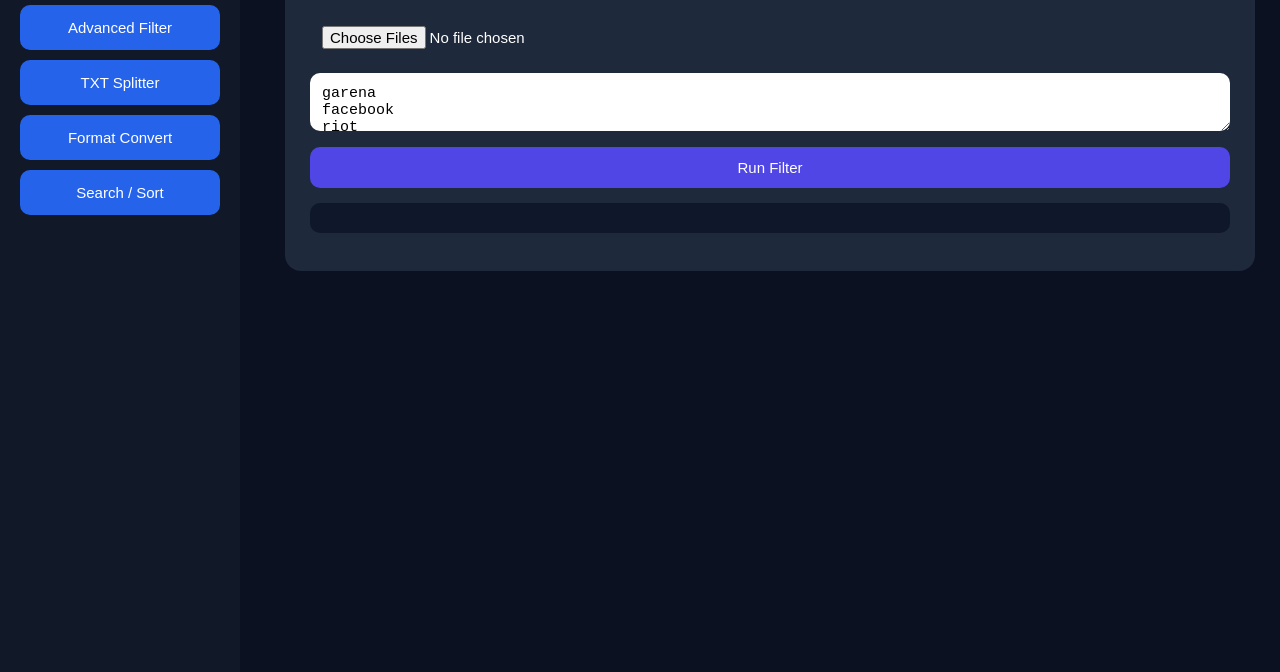
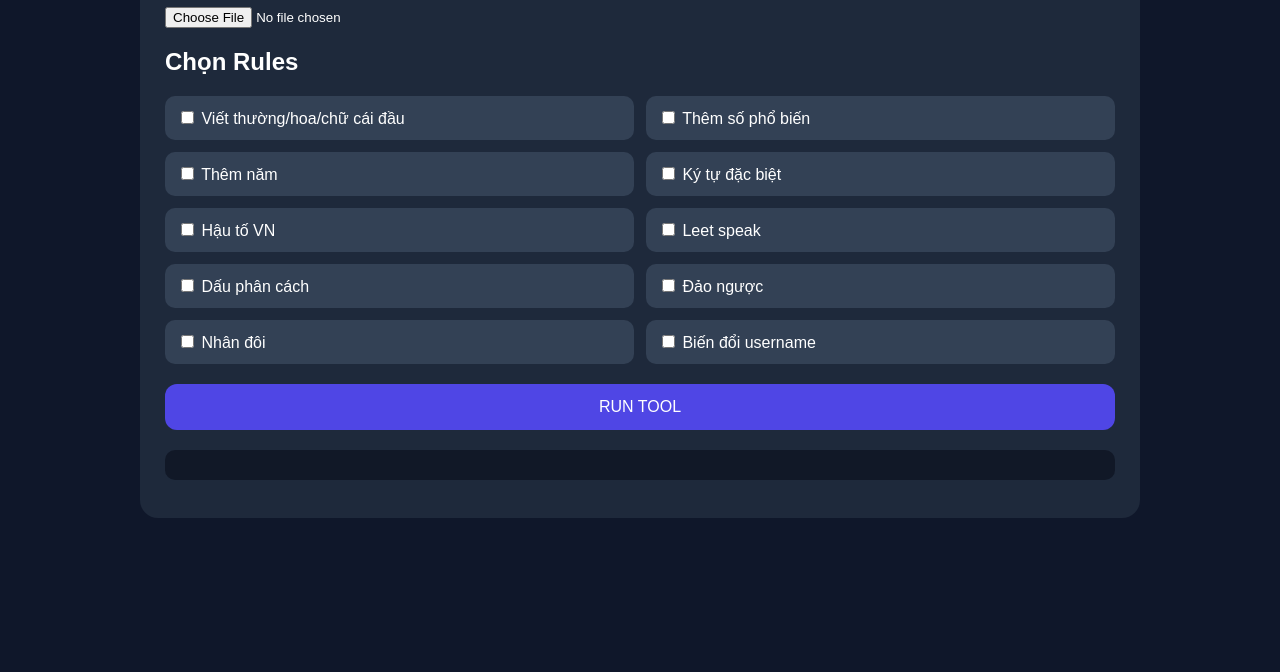
Before and after one commit to teddyvrp/garena-filter-tools, a plain HTML site: page index.html in a window 1280 px wide. Shown: the part 128-800 px from the top of the page. Drawn offline with Linux system fonts and the light colour scheme.

Commit message:
Add files via upload

```diff
--- a/index.html
+++ b/index.html
@@ -1,437 +1,307 @@
-
 <!DOCTYPE html>
 <html lang="vi">
 <head>
 <meta charset="UTF-8">
 <meta name="viewport" content="width=device-width, initial-scale=1.0">
-<title>Ultimate TXT Suite</title>
+<title>Password Variant Generator</title>
 
 <style>
 body{
     margin:0;
     font-family:Arial;
-    background:#0b1120;
+    background:#0f172a;
     color:white;
+    padding:30px;
 }
 
-.sidebar{
-    position:fixed;
-    left:0;
-    top:0;
-    width:240px;
-    height:100%;
-    background:#111827;
-    padding:20px;
-    box-sizing:border-box;
-}
-
-.sidebar h2{
-    margin-top:0;
-}
-
-.menu-btn{
-    width:100%;
-    padding:14px;
-    margin-top:10px;
-    border:none;
-    border-radius:10px;
-    background:#2563eb;
-    color:white;
-    cursor:pointer;
-    font-size:15px;
-}
-
-.menu-btn:hover{
-    background:#1d4ed8;
-}
-
-.main{
-    margin-left:260px;
-    padding:25px;
+.container{
+    max-width:1000px;
+    margin:auto;
 }
 
 .card{
     background:#1e293b;
     padding:25px;
-    border-radius:16px;
+    border-radius:18px;
 }
 
-input,textarea,select,button{
-    width:100%;
-    padding:12px;
-    margin-top:12px;
-    border:none;
-    border-radius:10px;
-    box-sizing:border-box;
-    font-size:15px;
+.grid{
+    display:grid;
+    grid-template-columns:repeat(2,1fr);
+    gap:12px;
 }
 
-button.action{
+.rule{
+    background:#334155;
+    padding:12px;
+    border-radius:10px;
+}
+
+button{
+    width:100%;
+    padding:14px;
+    border:none;
+    border-radius:12px;
     background:#4f46e5;
     color:white;
+    font-size:16px;
     cursor:pointer;
-}
-
-button.action:hover{
-    background:#4338ca;
+    margin-top:20px;
 }
 
 pre{
-    background:#0f172a;
+    background:#111827;
     padding:15px;
     border-radius:10px;
-    margin-top:15px;
+    margin-top:20px;
+    max-height:300px;
     overflow:auto;
-    max-height:350px;
-}
-
-.page{
-    display:none;
-}
-
-.page.active{
-    display:block;
 }
 </style>
 </head>
 <body>
 
-<div class="sidebar">
+<div class="container">
 
-<h2>TXT TOOL MENU</h2>
+<div class="card">
 
-<button class="menu-btn" onclick="showPage('filterPage')">
-Filter Domain
-</button>
+<h1>Password Variant Generator</h1>
 
-<button class="menu-btn" onclick="showPage('advancedPage')">
-Advanced Filter
-</button>
+<input type="file" id="fileInput">
 
-<button class="menu-btn" onclick="showPage('splitPage')">
-TXT Splitter
-</button>
+<h2>Chọn Rules</h2>
 
-<button class="menu-btn" onclick="showPage('convertPage')">
-Format Convert
-</button>
+<div class="grid">
 
-<button class="menu-btn" onclick="showPage('searchPage')">
-Search / Sort
-</button>
+<label class="rule">
+<input type="checkbox" value="case">
+ Viết thường/hoa/chữ cái đầu
+</label>
+
+<label class="rule">
+<input type="checkbox" value="number">
+ Thêm số phổ biến
+</label>
+
+<label class="rule">
+<input type="checkbox" value="year">
+ Thêm năm
+</label>
+
+<label class="rule">
+<input type="checkbox" value="special">
+ Ký tự đặc biệt
+</label>
+
+<label class="rule">
+<input type="checkbox" value="suffix">
+ Hậu tố VN
+</label>
+
+<label class="rule">
+<input type="checkbox" value="leet">
+ Leet speak
+</label>
+
+<label class="rule">
+<input type="checkbox" value="separator">
+ Dấu phân cách
+</label>
+
+<label class="rule">
+<input type="checkbox" value="reverse">
+ Đảo ngược
+</label>
+
+<label class="rule">
+<input type="checkbox" value="double">
+ Nhân đôi
+</label>
+
+<label class="rule">
+<input type="checkbox" value="username">
+ Biến đổi username
+</label>
 
 </div>
 
-<div class="main">
-
-<div id="filterPage" class="page active">
-<div class="card">
-
-<h1>Filter Domain + Remove Duplicate</h1>
-
-<input type="file" id="filterFile" multiple>
-
-<textarea id="domains">garena
-facebook
-riot
-steam</textarea>
-
-<button class="action" onclick="runFilter()">
-Run Filter
+<button onclick="runTool()">
+RUN TOOL
 </button>
 
-<pre id="filterInfo"></pre>
+<pre id="output"></pre>
 
-</div>
-</div>
-
-<div id="advancedPage" class="page">
-<div class="card">
-
-<h1>Advanced TXT Filter</h1>
-
-<input type="file" id="advancedFile">
-
-<input type="number" id="skin" placeholder="Skin >=" value="0">
-<input type="number" id="ss" placeholder="SS >=" value="0">
-<input type="number" id="sss" placeholder="SSS >=" value="0">
-
-<select id="ban">
-<option value="">Ban --</option>
-<option>No</option>
-<option>Yes</option>
-</select>
-
-<button class="action" onclick="advancedFilter()">
-Run Advanced Filter
-</button>
-
-<pre id="advancedInfo"></pre>
-
-</div>
-</div>
-
-<div id="splitPage" class="page">
-<div class="card">
-
-<h1>TXT Splitter</h1>
-
-<input type="file" id="splitFile">
-
-<select id="splitMode">
-<option value="lines">Theo số dòng</option>
-<option value="parts">Theo số file</option>
-</select>
-
-<input type="number" id="splitValue" value="5">
-
-<button class="action" onclick="splitTxt()">
-Split TXT
-</button>
-
-<pre id="splitInfo"></pre>
-
-</div>
-</div>
-
-<div id="convertPage" class="page">
-<div class="card">
-
-<h1>Format Converter</h1>
-
-<input type="file" id="convertFile">
-
-<select id="convertType">
-<option value="emailpass">email:pass</option>
-<option value="userpass">user:pass</option>
-</select>
-
-<button class="action" onclick="convertFormat()">
-Convert
-</button>
-
-<pre id="convertInfo"></pre>
-
-</div>
-</div>
-
-<div id="searchPage" class="page">
-<div class="card">
-
-<h1>Search / Sort</h1>
-
-<input type="file" id="searchFile">
-
-<input type="text" id="keyword" placeholder="Nhập keyword">
-
-<button class="action" onclick="searchTxt()">
-Search
-</button>
-
-<pre id="searchInfo"></pre>
-
-</div>
 </div>
 
 </div>
 
 <script>
 
-function showPage(id){
+const MAX_LEN = 18;
 
- document.querySelectorAll(".page").forEach(p=>{
-   p.classList.remove("active");
- });
+function tokenize(pwd){
+    return pwd.match(/[A-Za-z]+|\\d+|[^A-Za-z0-9]/g) || [];
+}
 
- document.getElementById(id).classList.add("active");
+function validVariant(v, original){
+
+    if(!v || v === original) return false;
+
+    if(v.length > MAX_LEN) return false;
+
+    if(/^(.)\\1+$/.test(v)) return false;
+
+    return true;
 }
 
 function download(content,name){
 
- const blob = new Blob([content], {type:"text/plain"});
+    const blob = new Blob([content], {type:"text/plain"});
 
- const a = document.createElement("a");
+    const a = document.createElement("a");
 
- a.href = URL.createObjectURL(blob);
+    a.href = URL.createObjectURL(blob);
 
- a.download = name;
+    a.download = name;
 
- a.click();
+    a.click();
 }
 
-async function runFilter(){
+async function runTool(){
 
- const files=document.getElementById("filterFile").files;
+    const file = document.getElementById("fileInput").files[0];
 
- const domains=document.getElementById("domains")
- .value.toLowerCase().split("\n");
+    if(!file){
+        alert("Chọn file TXT");
+        return;
+    }
 
- let set=new Set();
+    const text = await file.text();
 
- for(const file of files){
+    const lines = text.split(/\\r?\\n/);
 
-   const text=await file.text();
+    const rules = [...document.querySelectorAll("input[type=checkbox]:checked")]
+    .map(x=>x.value);
 
-   const lines=text.split(/\r?\n/);
+    let output = [];
 
-   for(const line of lines){
+    for(const line of lines){
 
-      const low=line.toLowerCase();
+        if(!line.includes(":")) continue;
 
-      if(domains.some(d=>low.includes(d))){
+        const parts = line.split(":");
 
-         const p=line.split(":");
+        const user = parts[0];
 
-         if(p.length>=2){
-            set.add(p.slice(-2).join(":"));
-         }
-      }
-   }
- }
+        const pwd = parts.slice(1).join(":");
 
- download([...set].join("\n"),"filtered.txt");
+        const tokens = tokenize(pwd);
 
- document.getElementById("filterInfo").textContent=
- "Filtered: "+set.size;
-}
+        let variants = [];
 
-function getValue(line,key){
+        if(rules.includes("case")){
 
- const regex = new RegExp(key + ":\\s*([^|]+)");
+            const word = tokens.join("");
 
- const match = line.match(regex);
+            variants.push(
+                word.toLowerCase(),
+                word.toUpperCase(),
+                word.charAt(0).toUpperCase()+word.slice(1)
+            );
+        }
 
- return match ? match[1].trim() : "";
-}
+        if(rules.includes("number")){
 
-function getNumber(line,key){
+            ["123","1234","1111","9999"]
+            .forEach(n=>variants.push(tokens.join("")+n));
+        }
 
- const value = getValue(line,key);
+        if(rules.includes("year")){
 
- const num = parseInt(value);
+            ["1990","2000","2020","90"]
+            .forEach(y=>variants.push(tokens.join("")+y));
+        }
 
- return isNaN(num) ? 0 : num;
-}
+        if(rules.includes("special")){
 
-async function advancedFilter(){
+            ["@","@@","!"]
+            .forEach(s=>variants.push(tokens.join("")+s));
+        }
 
- const file=document.getElementById("advancedFile").files[0];
+        if(rules.includes("suffix")){
 
- if(!file){
-   alert("Chọn file");
-   return;
- }
+            ["vip","pro","cute","love"]
+            .forEach(s=>variants.push(tokens.join("")+s));
+        }
 
- const text=await file.text();
+        if(rules.includes("leet")){
 
- const lines=text.split(/\r?\n/);
+            variants.push(
+                tokens.join("")
+                .replace(/a/g,"@")
+                .replace(/o/g,"0")
+                .replace(/i/g,"1")
+                .replace(/e/g,"3")
+            );
+        }
 
- const minSkin=parseInt(document.getElementById("skin").value)||0;
- const minSS=parseInt(document.getElementById("ss").value)||0;
- const minSSS=parseInt(document.getElementById("sss").value)||0;
+        if(rules.includes("separator")){
 
- const ban=document.getElementById("ban").value;
+            const word = tokens.join("");
 
- let result=[];
+            const m = word.match(/^([A-Za-z]+)(\\d+)$/);
 
- for(const line of lines){
+            if(m){
 
-   const skin=getNumber(line,"Skin");
-   const ss=getNumber(line,"SS");
-   const sss=getNumber(line,"SSS");
+                variants.push(
+                    m[1]+"_"+m[2],
+                    m[1]+"-"+m[2],
+                    m[1]+"."+m[2]
+                );
+            }
+        }
 
-   const banValue=getValue(line,"Ban");
+        if(rules.includes("reverse")){
 
-   if(skin<minSkin) continue;
-   if(ss<minSS) continue;
-   if(sss<minSSS) continue;
+            variants.push(tokens.join("").split("").reverse().join(""));
+        }
 
-   if(ban && !banValue.includes(ban)) continue;
+        if(rules.includes("double")){
 
-   result.push(line);
- }
+            const word = tokens.join("");
 
- download(result.join("\n"),"advanced_filtered.txt");
+            if(word.length < 8){
 
- document.getElementById("advancedInfo").textContent=
- "Filtered: "+result.length;
-}
+                variants.push(word+word);
+            }
+        }
 
-async function splitTxt(){
+        if(rules.includes("username")){
 
- const file=document.getElementById("splitFile").files[0];
+            const base = user.split("@")[0];
 
- const mode=document.getElementById("splitMode").value;
+            variants.push(
+                base+"123",
+                base+"@",
+                base+"1999"
+            );
+        }
 
- const value=parseInt(document.getElementById("splitValue").value);
+        for(const v of variants){
 
- const text=await file.text();
+            if(validVariant(v,pwd)){
 
- const lines=text.split(/\r?\n/);
+                output.push(user+":"+v);
+            }
+        }
+    }
 
- let chunk=value;
+    output = [...new Set(output)];
 
- if(mode==="parts"){
-   chunk=Math.ceil(lines.length/value);
- }
+    document.getElementById("output").textContent =
+        "Generated: " + output.length;
 
- for(let i=0;i<lines.length;i+=chunk){
-
-   download(
-     lines.slice(i,i+chunk).join("\n"),
-     "part_"+(Math.floor(i/chunk)+1)+".txt"
-   );
- }
-
- document.getElementById("splitInfo").textContent="Done!";
-}
-
-async function convertFormat(){
-
- const file=document.getElementById("convertFile").files[0];
-
- const type=document.getElementById("convertType").value;
-
- const text=await file.text();
-
- const lines=text.split(/\r?\n/);
-
- let out=[];
-
- for(const line of lines){
-
-   const p=line.split(":");
-
-   if(type==="emailpass" && p.length>=2){
-      out.push(p[0]+":"+p[1]);
-   }
-
-   if(type==="userpass" && p.length>=2){
-      out.push(p[p.length-2]+":"+p[p.length-1]);
-   }
- }
-
- download(out.join("\n"),"converted.txt");
-
- document.getElementById("convertInfo").textContent=
- "Converted: "+out.length;
-}
-
-async function searchTxt(){
-
- const file=document.getElementById("searchFile").files[0];
-
- const keyword=document.getElementById("keyword").value.toLowerCase();
-
- const text=await file.text();
-
- const result=text.split(/\r?\n/)
- .filter(x=>x.toLowerCase().includes(keyword));
-
- download(result.join("\n"),"search_result.txt");
-
- document.getElementById("searchInfo").textContent=
- "Found: "+result.length;
+    download(output.join("\\n"),"ket_qua.txt");
 }
 
 </script>
```
